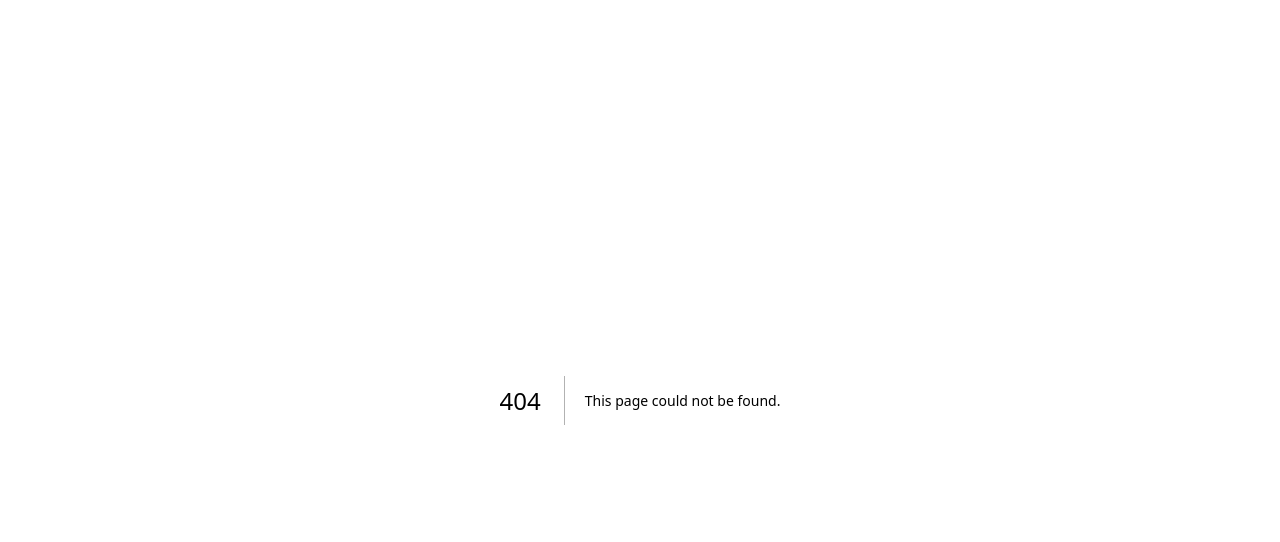
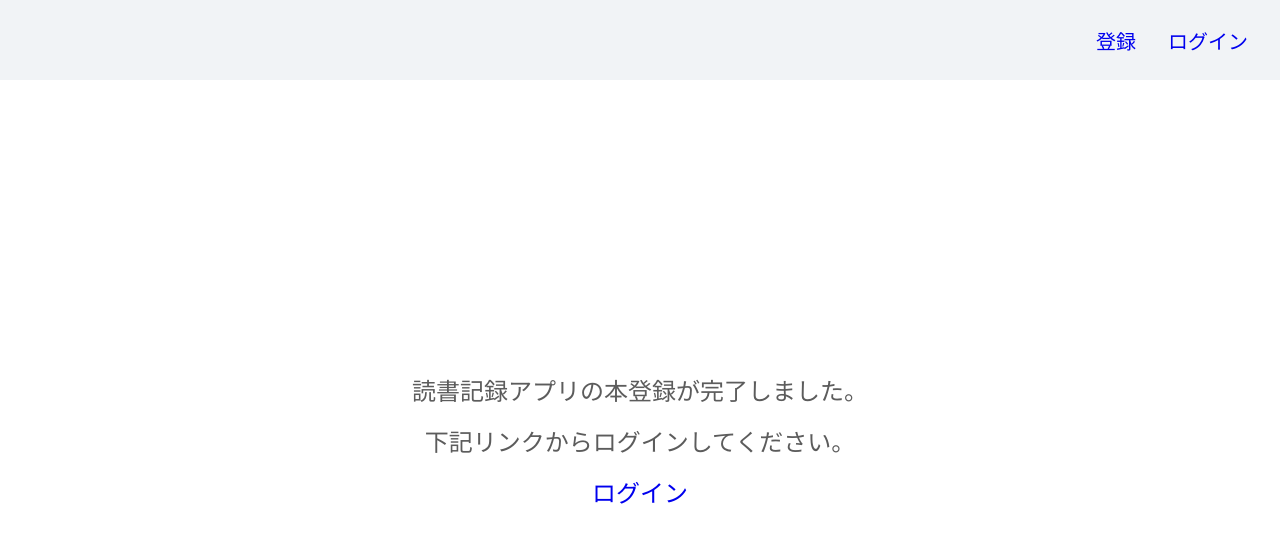
Before and after one commit to TH-takahirohara/reading_record_client, a Next.js app: page /after_activation in a window 1280 px wide. Before the commit this address had no page. Shown: the top 542 px of the page. Built offline with nearby package versions, Linux system fonts and the light colour scheme.

Commit message:
アクティベーション完了後に遷移する画面の追加

```diff
--- /dev/null
+++ b/src/features/after_activation/after_activation_container.module.scss
@@ -0,0 +1,8 @@
+.contents {
+  display: flex;
+  flex-direction: column;
+  gap: 16px;
+  justify-content: center;
+  align-items: center;
+  font-size: 24px;
+}
--- /dev/null
+++ b/src/features/after_activation/after_activation_container.tsx
@@ -0,0 +1,22 @@
+import styles from '@/features/after_activation/after_activation_container.module.scss';
+import Head from 'next/head';
+import Link from 'next/link';
+import { RootWrapperComponent } from '../common/components/root_wrapper_component';
+
+export const AfterActivationContainer = () => {
+  return (
+    <>
+      <Head>
+        <title>読書記録アプリ - アクティベーション完了</title>
+        <link rel='icon' href='/images/logo.png' />
+      </Head>
+      <RootWrapperComponent>
+        <div className={styles.contents}>
+          <p>読書記録アプリの本登録が完了しました。</p>
+          <p>下記リンクからログインしてください。</p>
+          <Link href='/login'>ログイン</Link>
+        </div>
+      </RootWrapperComponent>
+    </>
+  );
+};
--- /dev/null
+++ b/src/pages/after_activation.tsx
@@ -0,0 +1,6 @@
+import { AfterActivationContainer } from '@/features/after_activation/after_activation_container';
+import type { NextPage } from 'next';
+
+const AfterActivationPage: NextPage = () => <AfterActivationContainer />;
+
+export default AfterActivationPage;
```
